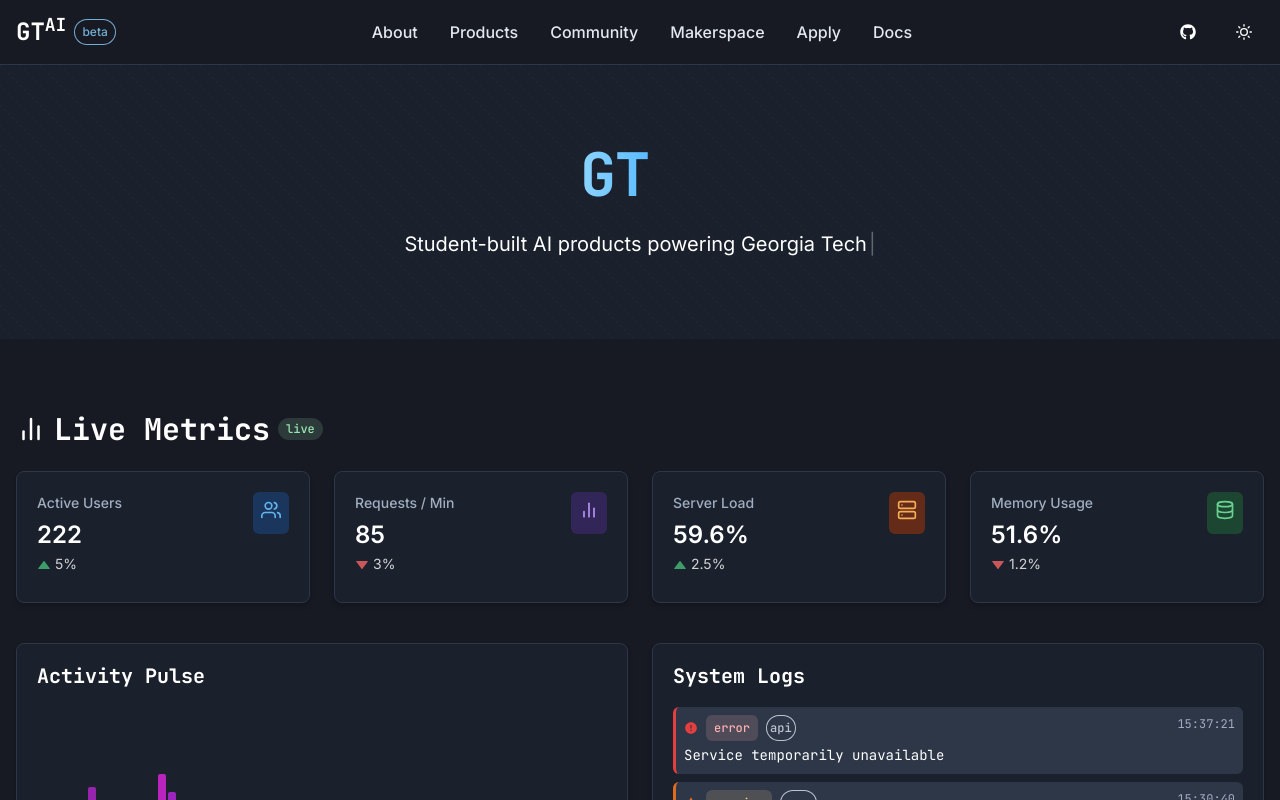
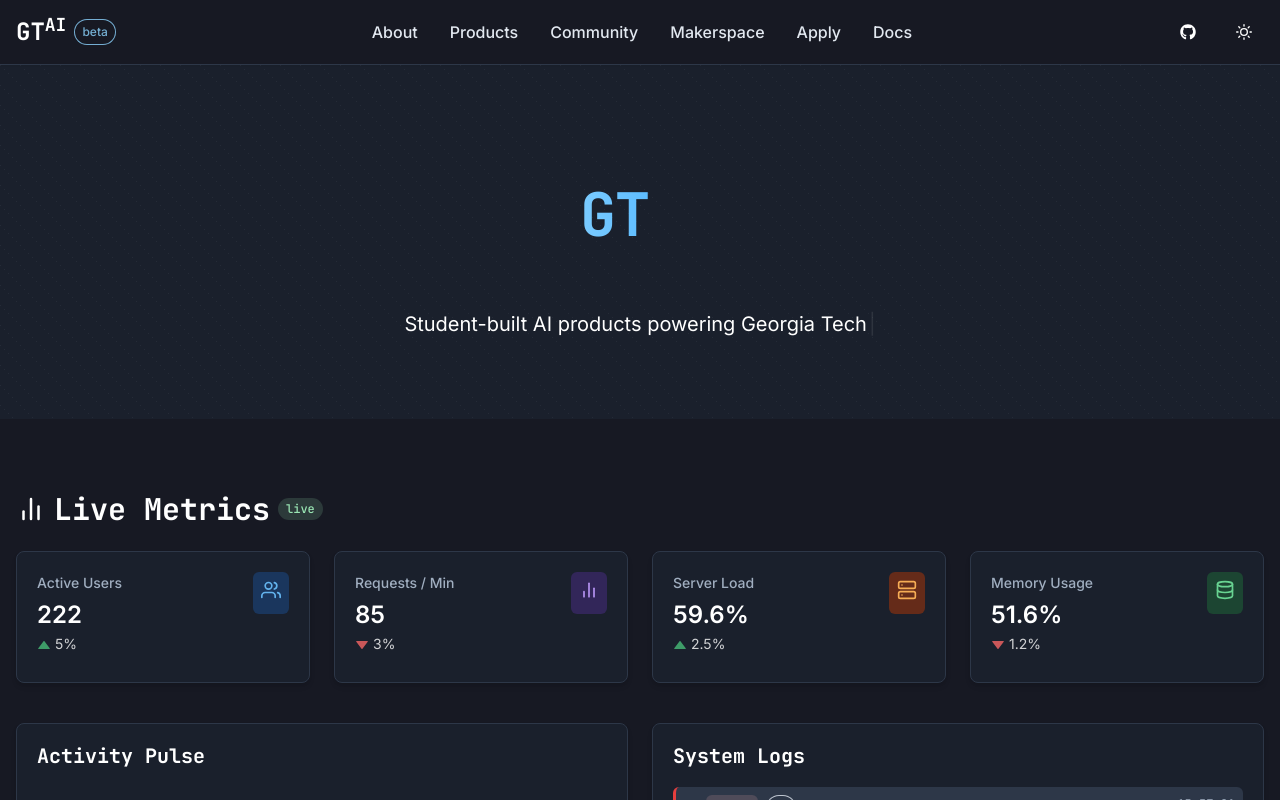
Before and after one commit to GT2AI/home, a React (Vite) app: page / in a window 1280 px wide. Shown: the top 800 px of the page. Built offline with nearby package versions, Linux system fonts and the light colour scheme.

Commit message:
adding some padding around the logo

```diff
--- a/src/pages/HomePage.jsx
+++ b/src/pages/HomePage.jsx
@@ -39,6 +39,7 @@
             <Heading
               as="h1"
               size="3xl"
+              padding={10}
               fontFamily="heading"
               bgGradient={colorMode === 'dark'
                 ? 'linear(to-r, brand.200, brand.400)'
```
